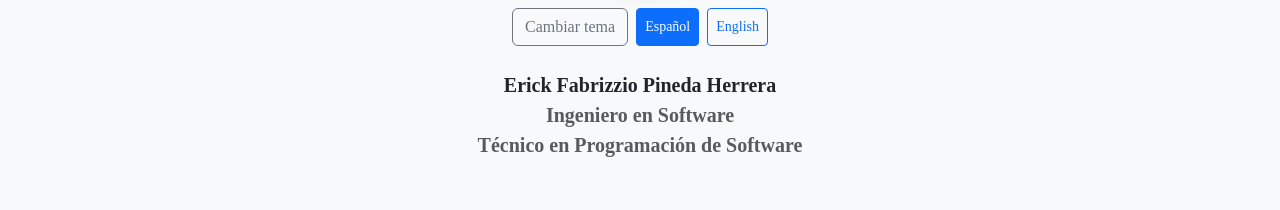
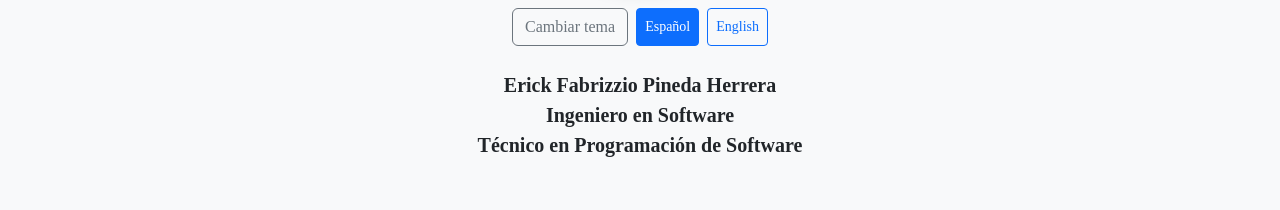
Before and after one commit to Kira0Dev/Kira0Dev.github.io, a plain HTML site: page index.html in a window 1280 px wide. Shown: the part 273-483 px from the top of the page. Drawn offline with nearby package versions, Linux system fonts and the light colour scheme.

Commit message:
Update index.html

```diff
--- a/index.html
+++ b/index.html
@@ -48,7 +48,7 @@
             <div class="col-12">
                 <p class="lead fw-bold" data-translate="info">
                     Erick Fabrizzio Pineda Herrera<br>
-                    <span class="text-muted fs-5">Ingeniero en Software<br>Técnico en Programación de Software</span>
+                    Ingeniero en Software<br>Técnico en Programación de Software
                 </p>
             </div>
         </div>
@@ -57,7 +57,7 @@
     <div id="acerca" class="bg-white py-5 shadow-sm text-center">
         <div class="container m-auto" style="max-width: 800px;">
             <h1 class="display-5 mb-4 text-primary" data-translate="welcome">Bienvenida/o</h1>
-            <p class="fs-5 lh-lg" data-translate="intro">Erick Fabrizzio Pineda Herrera<br>Ingeniero en Software<br>Con experiencia en programación en los lenguajes: C++, Java, C# y Python.<br>Además de experiencia en el área backend y frontend de páginas web,<br>haciendo uso de herramientas como HTML, JavaScript, PHP y CSS.<br>Con experiencia en programación de videojuegos tanto 2D como 3D,<br>en diversas plataformas, haciendo uso de lenguajes como C++, C# y similares.<br>Idiomas: Español Nativo, Inglés C1 (Cambridge).
+            <p class="fs-5 lh-lg" data-translate="intro">Erick Fabrizzio Pineda Herrera<br>Ingeniero en Software<br>Con experiencia en programación en los lenguajes: C++, Java, C# y Python.<br>Además de experiencia en el área backend y frontend de páginas web,<br>haciendo uso de herramientas como HTML, JavaScript, PHP y CSS.<br>Con experiencia en programación de videojuegos tanto 2D como 3D,<br>en diversas plataformas, haciendo uso de lenguajes como C++, C# y similares.<br>Este portafolio me refleja como desarrollador: está construido por mi mano, sin copiar plantillas ni dejar todo a la inteligencia artificial. Utilizo herramientas que conozco y entiendo, por lo que esta página irá mejorando y creciendo al mismo ritmo que lo hagan mis habilidades.<br>Idiomas: Español Nativo, Inglés C1 (Cambridge).
 </p>
 
         </div>
```
